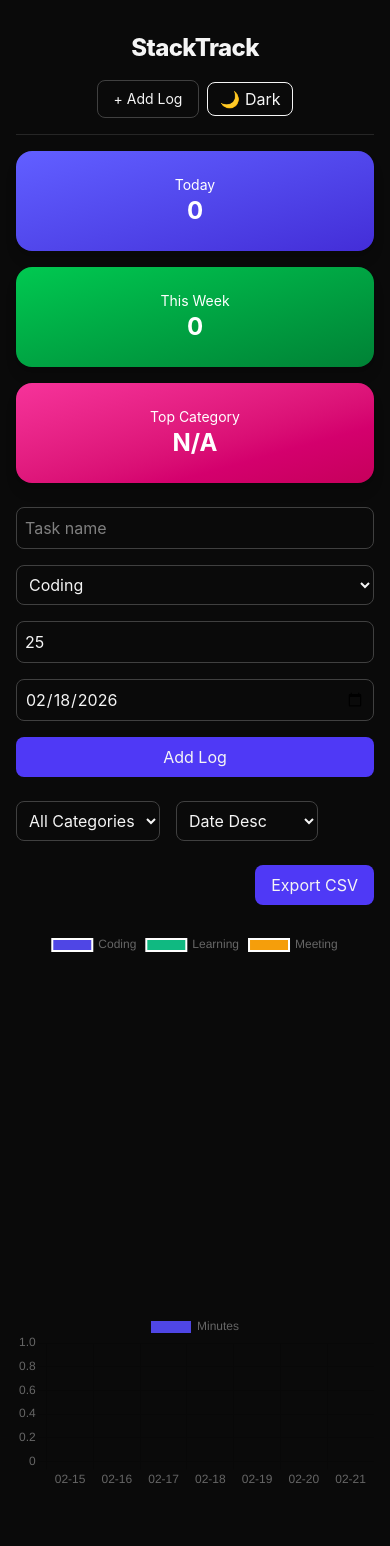
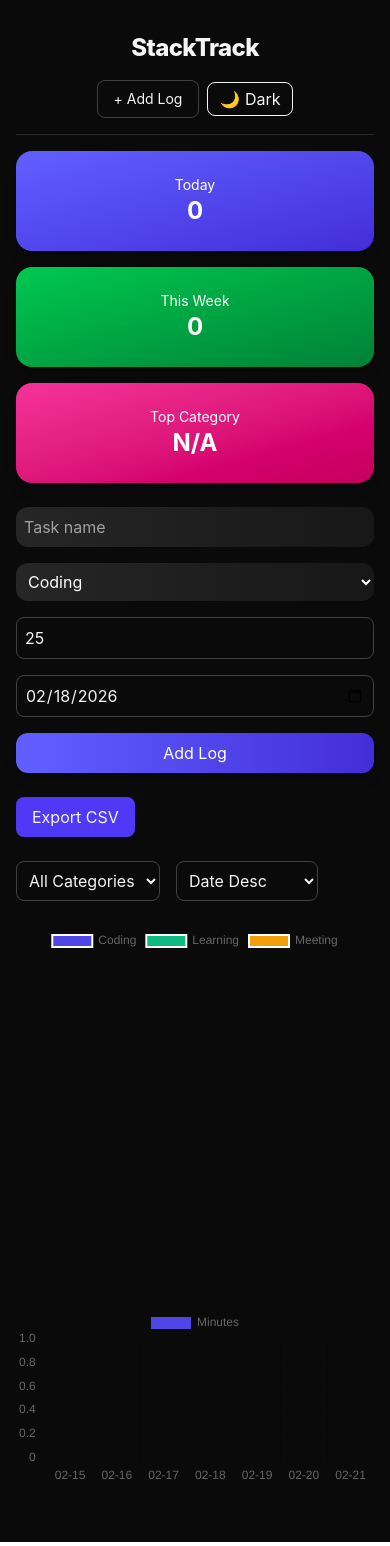
Before and after one commit to peysad/stack-track, a React (Vite) app: page / in a window 390 px wide. Built offline with nearby package versions, Linux system fonts and the light colour scheme.

Commit message:
style(ui): redesign dashboard layout with responsive grid and spacing

```diff
--- a/src/components/AddLogForm.tsx
+++ b/src/components/AddLogForm.tsx
@@ -42,13 +42,13 @@ export default function AddLogForm({ categories, onAdd }: Props) {
         placeholder="Task name"
         value={task}
         onChange={(e) => setTask(e.target.value)}
-        className="p-2 border border-neutral-700 rounded-lg focus:outline-none focus:ring-2 focus:ring-indigo-600"
+        className="p-2 rounded-xl border-0 bg-gradient-to-r from-neutral-800 to-neutral-900 text-white focus:outline-none focus:ring-2 focus:ring-indigo-500 placeholder:text-neutral-400"
         aria-label="Task name"
       />
       <select
         value={categoryId}
         onChange={(e) => setCategoryId(e.target.value)}
-        className="p-2 border border-neutral-700 rounded-lg focus:outline-none focus:ring-2 focus:ring-indigo-600"
+        className="p-2 rounded-xl border-0 bg-gradient-to-r from-neutral-800 to-neutral-900 text-white focus:outline-none focus:ring-2 focus:ring-indigo-500"
         aria-label="Select category"
       >
         {categories.map((c) => (
@@ -74,7 +74,7 @@ export default function AddLogForm({ categories, onAdd }: Props) {
       />
       <button
         type="submit"
-        className="px-4 py-2 bg-indigo-600 rounded-lg hover:bg-indigo-700 transition focus:outline-none focus:ring-2 focus:ring-indigo-400"
+        className="px-4 py-2 bg-gradient-to-r from-indigo-500 to-indigo-700 rounded-xl hover:scale-105 transition-transform text-white shadow-lg"
         aria-label="Add log"
       >
         Add Log
--- a/src/components/Dashboard.tsx
+++ b/src/components/Dashboard.tsx
@@ -33,12 +33,16 @@ export default function Dashboard({
     });
 
   return (
-    <div className="grid gap-6">
+    <div className="grid grid-cols-1 lg:grid-cols-2 gap-6">
+      <div className="space-y-6">
         <SummaryCards logs={logs} categories={categories} />
         <AddLogForm
           categories={categories}
           onAdd={(log) => setLogs([log, ...logs])}
         />
+        <ExportCSV logs={logs} categories={categories} />
+      </div>
+      <div className="space-y-6">
         <LogFilter
           categories={categories}
           selectedCategory={selectedCategory}
@@ -46,9 +50,6 @@ export default function Dashboard({
           sortBy={sortBy}
           setSortBy={setSortBy}
         />
-      <div className="flex justify-end">
-        <ExportCSV logs={logs} categories={categories} />
-      </div>
         <CategoryChart logs={logs} categories={categories} />
         <WeeklyChart logs={logs} />
         <LogList
@@ -60,5 +61,6 @@ export default function Dashboard({
           onDelete={(id) => setLogs(logs.filter((l) => l.id !== id))}
         />
       </div>
+    </div>
   );
 }
```
Lines whose indentation alone changed are shown as unchanged.
